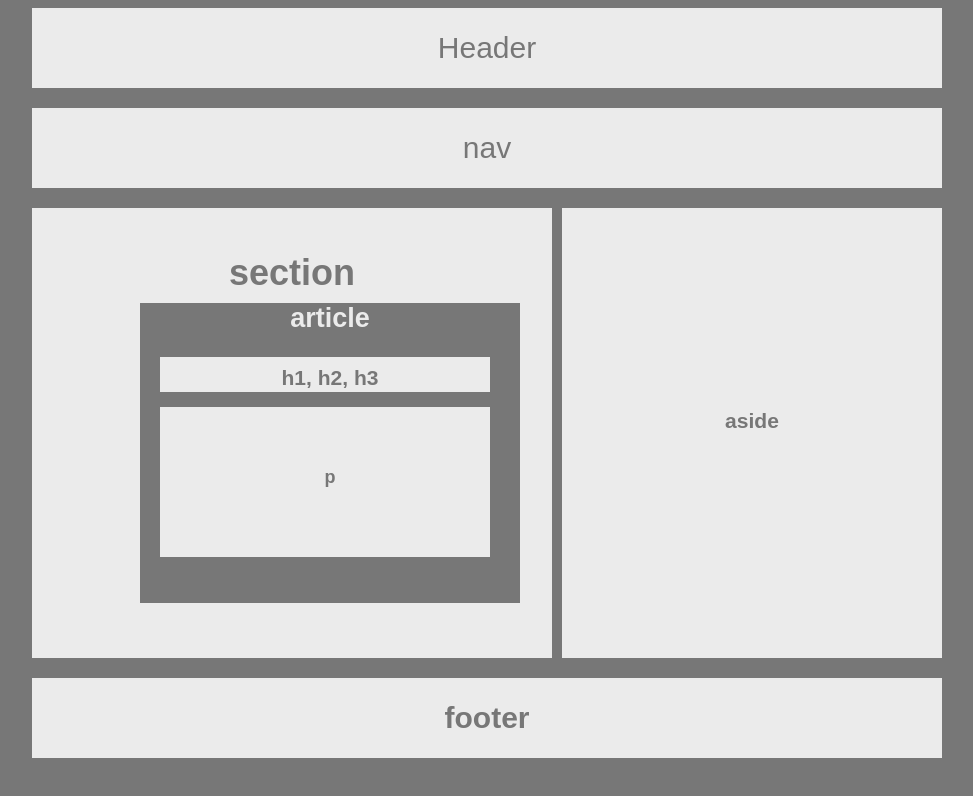
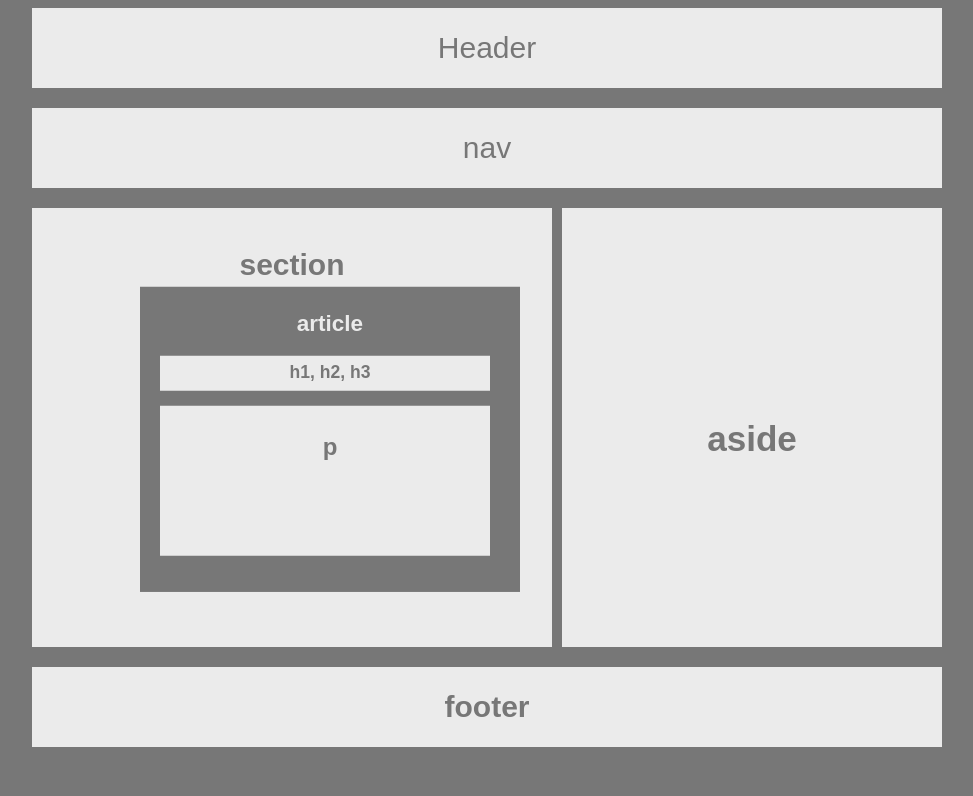
Before and after one commit to martucazpo/HW-Wireframe, a plain HTML site: page index.html in a window 1280 px wide. Shown: the whole page, without its empty margins (26-999 px from the left). Drawn offline with Linux system fonts and the light colour scheme.

Commit message:
tentativeFinalCopy

```diff
--- a/index.html
+++ b/index.html
@@ -31,7 +31,7 @@
         <article>
 
             <div id="article" class="article">
-                <h2>
+                <h2 class="art">
                     article
                 </h2>
 
--- a/style.css
+++ b/style.css
@@ -3,8 +3,7 @@ body {
     color: #777;
     background: #777;
     width: 960px;
-    font-size: 18px;
-    font-family: Arial, Helvetica, sans-serif;
+    font-size: 30px;
     text-align: center;
 }
 
@@ -15,7 +14,6 @@ header {
     margin-bottom: 20px;
     background: #ebebeb;
     height: 80px;
-    font-size: 30px;
     display: flex;
     align-items: center;
     justify-content: center;
@@ -28,13 +26,14 @@ header {
     background: #ebebeb;
     margin-bottom: 20px;
     height: 80px;
-    font-size: 30px;
     display: flex;
     align-items: center;
     justify-content: center;
 }
 
 #box{
+    font-size: 15px;
+    font-family: Arial, Helvetica, sans-serif;
     padding: 20px;
     background-color: #ebebeb;
     width: 480px;
@@ -50,23 +49,12 @@ header {
     position: relative;
 }
 
-#section {
-    text-justify: auto;
-    display: relative;
-    align-items: center;
-    justify-items: center;
-    width: 450px;
-    margin-left: 50px;
-    float: left;
-    background: #ebebeb;
-}
-
 #aside {
     margin-left: 10px;
     float: right;
     background: #ebebeb;
     width: 380px;
-    height: 450px;
+    height: 439px;
     position: relative;
 }
 
@@ -76,13 +64,14 @@ header {
     margin-left: 50px;
     background:#ebebeb;
     height: 80px;
-    font-size: 30px;
     display: flex;
     align-items: center;
     justify-content: center;
 }
 
 #article {
+    padding-top: 5px;
+    position: relative;
     width: 380px;
     height: 280px;
     color: #ebebeb;
@@ -102,6 +91,7 @@ header {
 }
 
 #p {
+    font-size: 24px;
     width: 330px;
     height: 150px;
     color: #777;
@@ -126,7 +116,7 @@ div.article {
 
 .h {
     position:absolute;
-    top: 15%;
+    top: 20%;
     left: 50%;
     margin-right: -50%;
     transform: translate(-50%,0)
@@ -134,8 +124,13 @@ div.article {
 
 .p {
     position: absolute;
-    top: 50%;
+    top: 40%;
     left: 50%;
     margin-right: -50%;
     transform: translate(-50%,0);
 }
+
+.art {
+    position: flex;
+    align-items: center;
+}
```
